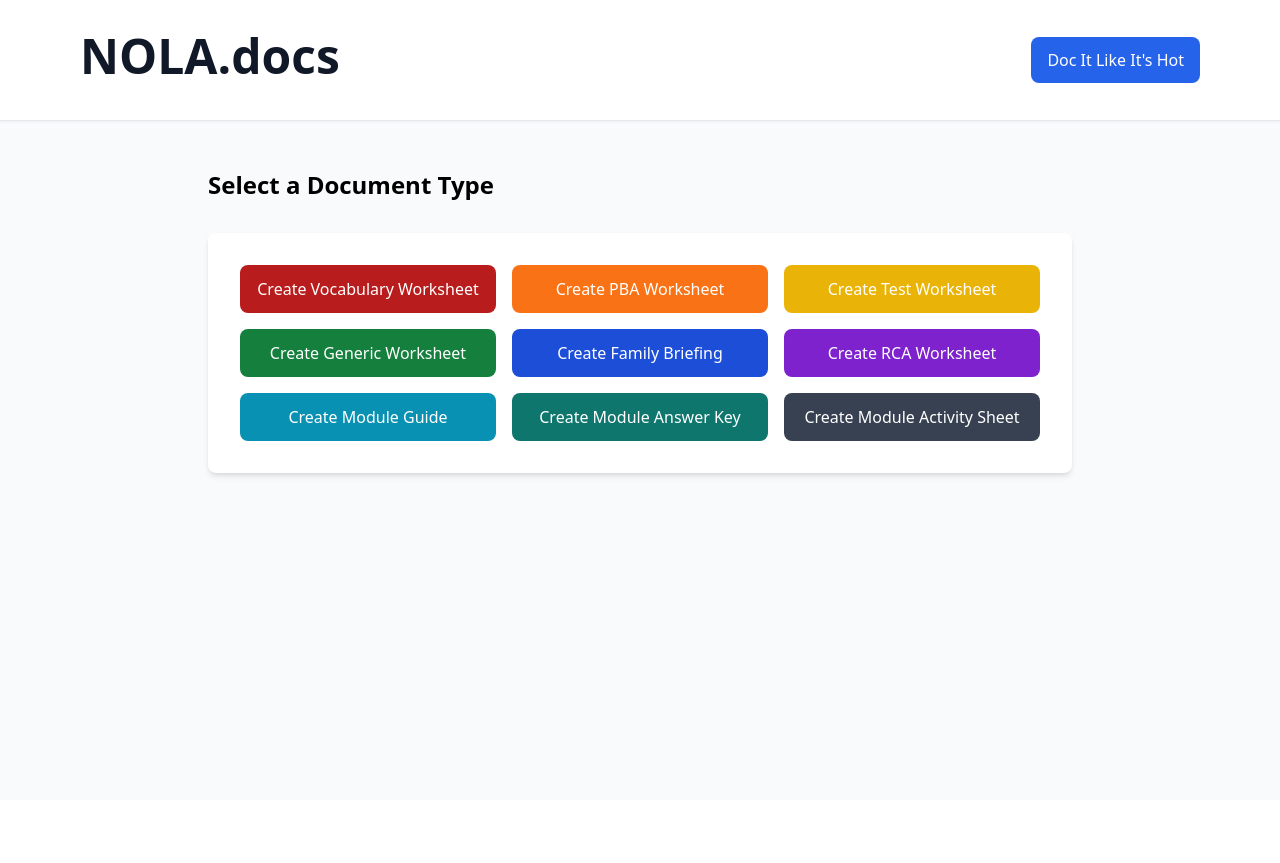
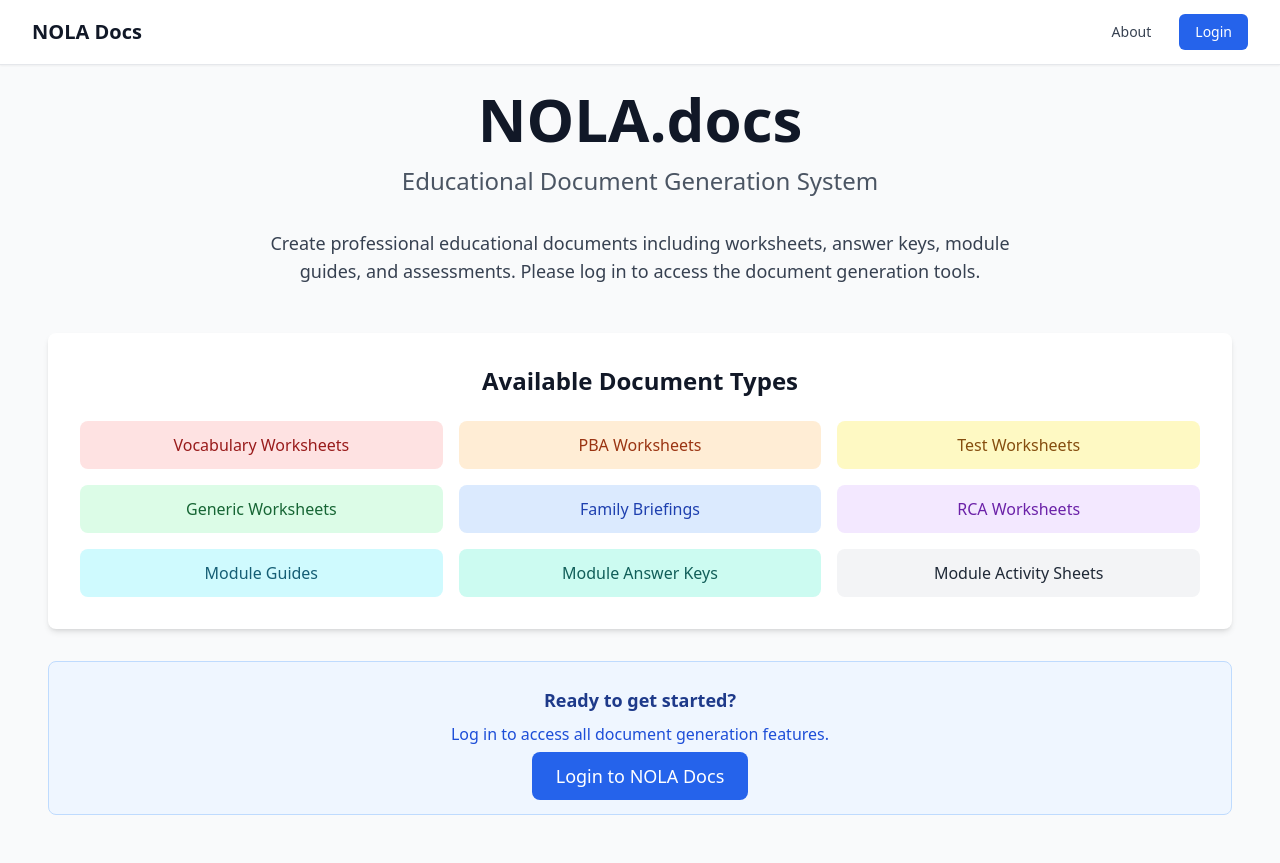
Before and after one commit to moplacer-dev/nola-docs, a Flask app: page / in a window 1280 px wide. Before the commit the page ends 478 px from the top, so only its background shows below. Run offline with Flask 3, Linux system fonts and the light colour scheme; some libraries are stand-ins or nearby versions.

Commit message:
Fix navigation: Add Login button and authentication-aware interface for live deployment

```diff
--- a/templates/base.html
+++ b/templates/base.html
@@ -27,18 +27,51 @@
         <div class="max-w-7xl mx-auto px-4 sm:px-6 lg:px-8">
             <div class="flex justify-between h-16">
                 <div class="flex items-center">
-                    <h1 class="text-xl font-bold text-gray-900">NOLA Docs</h1>
+                    <a href="/" class="text-xl font-bold text-gray-900 hover:text-blue-600">NOLA Docs</a>
+                </div>
+                <div class="flex items-center space-x-4">
+                    {% if current_user.is_authenticated %}
+                        <!-- Authenticated User Menu -->
+                        <span class="text-gray-700">Welcome, {{ current_user.first_name or current_user.username }}!</span>
+                        <a href="{{ url_for('dashboard') }}" class="text-gray-700 hover:text-blue-600 px-3 py-2 rounded-md text-sm font-medium">
+                            Dashboard
+                        </a>
+                        {% if current_user.is_admin %}
+                            <a href="{{ url_for('auth.admin_users') }}" class="text-gray-700 hover:text-blue-600 px-3 py-2 rounded-md text-sm font-medium">
+                                Admin
+                            </a>
+                        {% endif %}
+                        <a href="{{ url_for('auth.logout') }}" class="bg-red-600 text-white px-4 py-2 rounded-md text-sm font-medium hover:bg-red-700">
+                            Logout
+                        </a>
+                    {% else %}
+                        <!-- Guest User Menu -->
+                        <a href="{{ url_for('about') }}" class="text-gray-700 hover:text-blue-600 px-3 py-2 rounded-md text-sm font-medium">
+                            About
+                        </a>
+                        <a href="{{ url_for('auth.login') }}" class="bg-blue-600 text-white px-4 py-2 rounded-md text-sm font-medium hover:bg-blue-700">
+                            Login
+                        </a>
+                    {% endif %}
                 </div>
             </div>
         </div>
     </nav>
 
     <main class="max-w-7xl mx-auto py-6 sm:px-6 lg:px-8">
-        {% with messages = get_flashed_messages() %}
+        {% with messages = get_flashed_messages(with_categories=true) %}
             {% if messages %}
                 <div class="mb-4">
-                    {% for message in messages %}
-                        <div class="bg-blue-50 border border-blue-200 text-blue-700 px-4 py-3 rounded mb-2">
+                    {% for category, message in messages %}
+                        {% set alert_class = 'bg-blue-50 border-blue-200 text-blue-700' %}
+                        {% if category == 'error' %}
+                            {% set alert_class = 'bg-red-50 border-red-200 text-red-700' %}
+                        {% elif category == 'success' %}
+                            {% set alert_class = 'bg-green-50 border-green-200 text-green-700' %}
+                        {% elif category == 'warning' %}
+                            {% set alert_class = 'bg-yellow-50 border-yellow-200 text-yellow-700' %}
+                        {% endif %}
+                        <div class="{{ alert_class }} border px-4 py-3 rounded mb-2">
                             {{ message }}
                         </div>
                     {% endfor %}
--- a/templates/index.html
+++ b/templates/index.html
@@ -1,31 +1,14 @@
-<!DOCTYPE html>
-<html lang="en">
-<head>
-    <meta charset="UTF-8">
-    <meta name="viewport" content="width=device-width, initial-scale=1.0">
-    <title>NOLA Docs - Document Generator</title>
-    <script src="https://cdn.tailwindcss.com"></script>
-</head>
-<body class="bg-gray-50 min-h-screen">
-    <!-- Header Section -->
-    <header class="bg-white shadow-sm border-b border-gray-200">
-        <div class="max-w-6xl mx-auto px-4 py-8">
-            <div class="flex justify-between items-center">
-            <div class="text-left">
-                <h1 class="text-5xl font-bold text-gray-900 mb-2">NOLA.docs</h1>
-            </div>
-            <div class="text-right">
-                <a href="/about" class="bg-blue-600 text-white px-4 py-3 rounded-lg hover:bg-blue-700 transition-colors text-center">
-                    Doc It Like It's Hot
-                </a>
-            </div>
-        </div>
-    </header>
+{% extends "base.html" %}
 
-    <!-- Main Content -->
-    <main class="max-w-4xl mx-auto py-12 px-4">
-        <div class="text-left mb-8">
-            <h2 class="text-2xl font-semibold text-gray-00 mb-2">Select a Document Type</h2>
+{% block title %}NOLA Docs - Document Generator{% endblock %}
+
+{% block content %}
+<div class="px-4">
+    {% if current_user.is_authenticated %}
+        <!-- Authenticated User Content -->
+        <div class="text-center mb-8">
+            <h1 class="text-4xl font-bold text-gray-900 mb-4">Welcome to NOLA Docs</h1>
+            <p class="text-xl text-gray-600 mb-8">Select a document type to get started</p>
         </div>
 
         <div class="bg-white rounded-lg shadow-md p-8">
@@ -59,6 +42,59 @@
                 </a>
             </div>
         </div>
-    </main>
-</body>
-</html>
+    {% else %}
+        <!-- Non-authenticated User Content -->
+        <div class="text-center mb-12">
+            <h1 class="text-6xl font-bold text-gray-900 mb-4">NOLA.docs</h1>
+            <p class="text-2xl text-gray-600 mb-8">Educational Document Generation System</p>
+            <p class="text-lg text-gray-700 mb-8 max-w-3xl mx-auto">
+                Create professional educational documents including worksheets, answer keys, module guides,
+                and assessments. Please log in to access the document generation tools.
+            </p>
+        </div>
+
+        <div class="bg-white rounded-lg shadow-md p-8 mb-8">
+            <h2 class="text-2xl font-semibold text-gray-900 mb-6 text-center">Available Document Types</h2>
+            <div class="grid grid-cols-1 sm:grid-cols-2 lg:grid-cols-3 gap-4">
+                <div class="bg-red-100 text-red-800 px-4 py-3 rounded-lg text-center">
+                    Vocabulary Worksheets
+                </div>
+                <div class="bg-orange-100 text-orange-800 px-4 py-3 rounded-lg text-center">
+                    PBA Worksheets
+                </div>
+                <div class="bg-yellow-100 text-yellow-800 px-4 py-3 rounded-lg text-center">
+                    Test Worksheets
+                </div>
+                <div class="bg-green-100 text-green-800 px-4 py-3 rounded-lg text-center">
+                    Generic Worksheets
+                </div>
+                <div class="bg-blue-100 text-blue-800 px-4 py-3 rounded-lg text-center">
+                    Family Briefings
+                </div>
+                <div class="bg-purple-100 text-purple-800 px-4 py-3 rounded-lg text-center">
+                    RCA Worksheets
+                </div>
+                <div class="bg-cyan-100 text-cyan-800 px-4 py-3 rounded-lg text-center">
+                    Module Guides
+                </div>
+                <div class="bg-teal-100 text-teal-800 px-4 py-3 rounded-lg text-center">
+                    Module Answer Keys
+                </div>
+                <div class="bg-gray-100 text-gray-800 px-4 py-3 rounded-lg text-center">
+                    Module Activity Sheets
+                </div>
+            </div>
+        </div>
+
+        <div class="text-center">
+            <div class="bg-blue-50 border border-blue-200 rounded-lg p-6 mb-6">
+                <h3 class="text-lg font-semibold text-blue-900 mb-2">Ready to get started?</h3>
+                <p class="text-blue-700 mb-4">Log in to access all document generation features.</p>
+                <a href="{{ url_for('auth.login') }}" class="bg-blue-600 text-white px-6 py-3 rounded-lg hover:bg-blue-700 transition-colors text-lg font-medium">
+                    Login to NOLA Docs
+                </a>
+            </div>
+        </div>
+    {% endif %}
+</div>
+{% endblock %}
```
